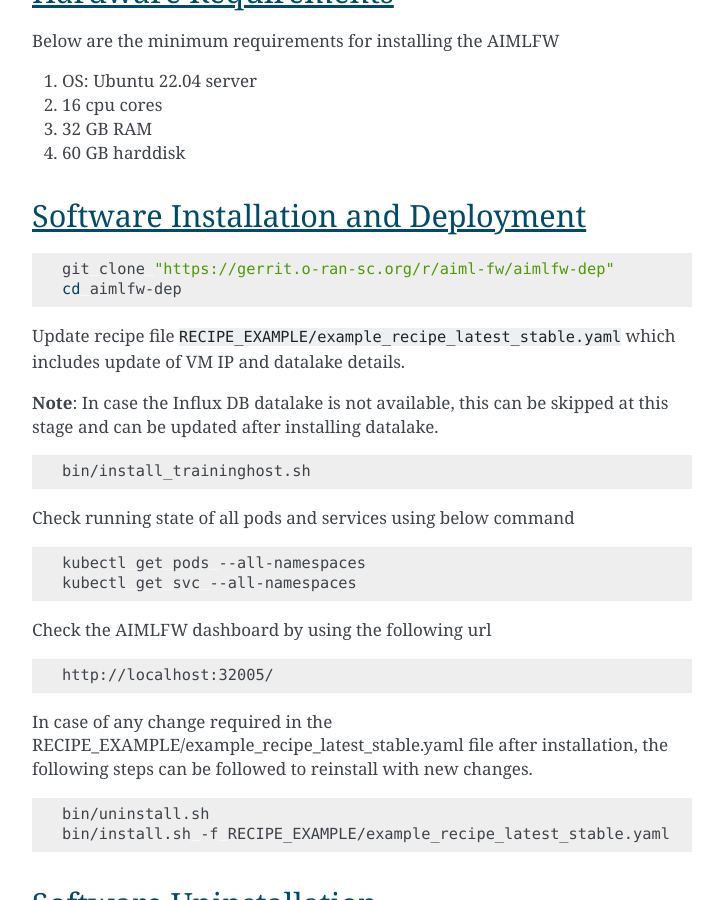
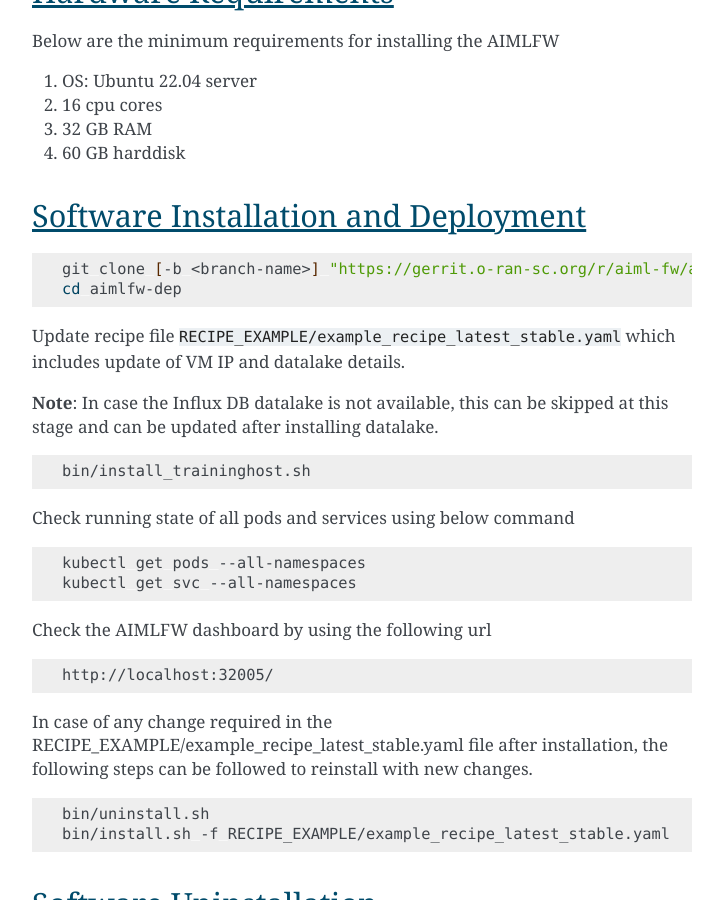
Before and after one commit to o-ran-sc/aiml-fw-aimlfw-dep, a Sphinx documentation site: the page built from docs/installation-guide.rst, in a window 1280 px wide and 900 px high, scrolled down 1231 px. Shown: the whole window, without its empty margins (388-1111 px from the left). Built offline with Sphinx 7.4.7, drawn with Linux system fonts in a browser that asks for light colours.

Commit message:
Specify branch on download
Added option to specify branch name.

Change-Id: I124737cf465f5b7d9d762aa3424921ef022c8f7d
Signed-off-by: subhash kumar singh <subh.singh@samsung.com>

```diff
--- a/docs/installation-guide.rst
+++ b/docs/installation-guide.rst
@@ -70,7 +70,7 @@
 
 .. code:: bash
 
-        git clone "https://gerrit.o-ran-sc.org/r/aiml-fw/aimlfw-dep"
+        git clone [-b <branch-name>] "https://gerrit.o-ran-sc.org/r/aiml-fw/aimlfw-dep"  # latest release branch is k-release
         cd aimlfw-dep
 
 Update recipe file :file:`RECIPE_EXAMPLE/example_recipe_latest_stable.yaml` which includes update of VM IP and datalake details.
```
